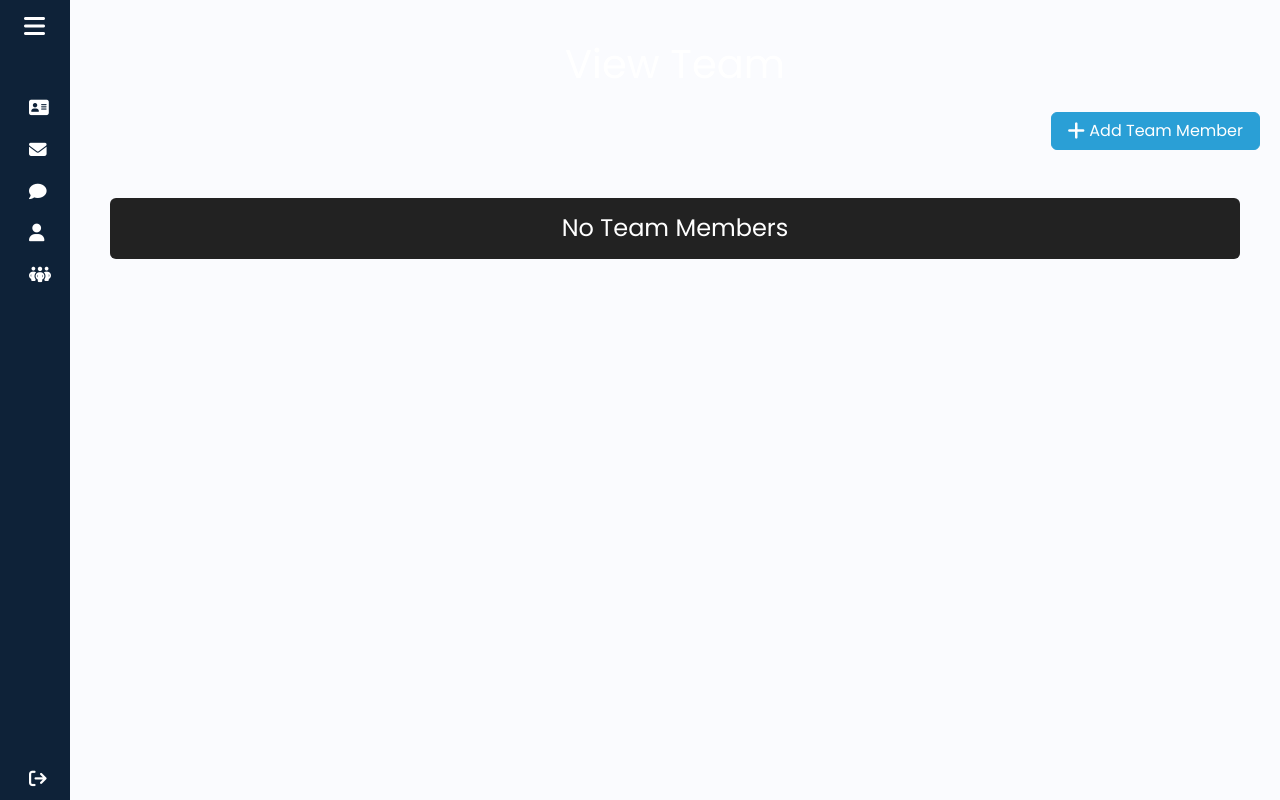
After one commit to Gwepura/ArtSy, a Django app: page /dashboard/team/ in a window 1280 px wide. The commit adds this page. Run offline with Django 5.2, Linux system fonts and the light colour scheme; some libraries are stand-ins or nearby versions.

Commit message:
Add team functionality

```diff
--- a/artsy_client/urls.py
+++ b/artsy_client/urls.py
@@ -3,4 +3,5 @@
 
 urlpatterns = [
     path('', views.index, name='index'),
+    path('member/<int:id>', views.view_member_profile, name='view_member_profile'),
 ]
--- a/dashboard/admin.py
+++ b/dashboard/admin.py
@@ -5,3 +5,4 @@
 admin.site.register(Email)
 admin.site.register(Question)
 admin.site.register(Response)
+admin.site.register(TeamMember)
--- a/dashboard/templates/dashboard/base.html
+++ b/dashboard/templates/dashboard/base.html
@@ -46,6 +46,12 @@
                             <span>Users</span>
                         </a>
                     </li>
+                    <li class="sidebar-item">
+                        <a href="{% url 'view_team' %}" class="sidebar-link">
+                            <i class="fa-solid fa-people-group fa-lg"></i>
+                            <span>Team</span>
+                        </a>
+                    </li>
 
                     <!-- <li class="sidebar-item">
                         <a href="#" class="sidebar-link collapsed has-dropdown" data-bs-toggle="collapse"
--- /dev/null
+++ b/dashboard/templates/team/index.html
@@ -0,0 +1,124 @@
+{% extends "dashboard/base.html" %}
+
+{% block body %}
+    <h3 class="m-4">View Team</h3>
+
+    <div class="row">
+        <div class="col-12 text-end">
+            <a class="btn btn-primary me-1" href="{% url 'add_team_member' %}">
+                <i class="fa-solid fa-plus fa-lg"></i> Add Team Member
+            </a>
+        </div>
+    </div>
+    <br>
+    <br>
+    <div class="row">
+        <div class="col-12">
+            {% if team %}
+                <div class="card gb-light ms-4 me-4 mb-4">
+                    <div class="card-header">
+                        <i class="fa-solid fa-list fa-lg"></i> Team Members
+                    </div>
+                </div>
+                <div class="card-body">
+                    <p class="card-text">
+                        <div class="table-responsive">
+                            <table class="table table-hover">
+                                <thead>
+                                    <tr>
+                                        <th scope="col">Position</th>
+                                        <th scope="col">Name</th>
+                                        <th scope="col">Designation</th>
+                                        <th scope="col">Icon</th>
+                                        <th scope="col">Active</th>
+                                        <th scope="col">Actions</th>
+                                    </tr>
+                                </thead>
+                                <tbody>
+                                    {% for member in team %}
+                                        <tr>
+                                            <td> {{ member.position }} </td>
+                                            <td> {{ member.name }} </td>
+                                            <td> {{ member.designation }} </td>
+                                            <td> {{ member.icon }} </td>
+                                            <td> {{ member.active }} </td>
+                                            <td>
+                                                <button type="button" class="btn btn-success me-1" href="{% url 'view_team_member' member.id %}" data-bs-toggle="modal" data-bs-target="#memberModal{{member.id}}">
+                                                    <i class="fa-solid fa-circle-info fa-lg"></i>
+                                                </button>
+
+                                                <!-- Modal - View Member-->
+                                                <div class="modal" id="memberModal{{member.id}}" tabindex="-1" aria-labelledby="memberModalLabel1" aria-hidden="true">
+                                                    <div class="modal-dialog" role="document">
+                                                        <div class="modal-content">
+                                                            <div class="modal-header">
+                                                                <h5 class="modal-title">
+                                                                    {{ member.name }}
+                                                                </h5>
+                                                                <button type="button" class="btn-close" data-bs-dismiss="modal" aria-label="Close">
+                                                                    <span aria-hidden="true"></span>
+                                                                </button>
+                                                            </div>
+                                                            <div class="modal-body">
+                                                                <ul>
+                                                                    <li>Name: <strong>{{ member.name }}</strong></li>
+                                                                    <li>Designation: <strong>{{ member.designation }}</strong></li>
+                                                                    <li>Bio: <strong>{{ member.bio }}</strong></li>
+                                                                    <li>Icon: <strong>{{ member.icon }}</strong></li>
+                                                                    <li>Active: <strong>{{ member.active }}</strong></li>
+                                                                </ul>
+                                                            </div>
+                                                            <div class="modal-footer">
+                                                                <button type="button" class="btn btn-primary" data-bs-dismiss="modal">Close</button>
+                                                            </div>
+                                                        </div>
+                                                    </div>
+                                                </div>
+
+                                                <a class="btn btn-warning me-1" href="{% url 'edit_team_member' member.id %}">
+                                                    <i class="fa-solid fa-pen-to-square fa-lg"></i>
+                                                </a>
+
+                                                <button type="button" class="btn btn-danger" data-bs-toggle="modal" data-bs-target="#deleteMember{{member.id}}">
+                                                    <i class="fa-solid fa-trash-can fa-lg"></i>
+                                                </button>
+
+                                                <!-- Modal - Delete Member -->
+                                                <div class="modal" id="deleteMember{{member.id}}" tabindex="-1" aria-labelledby="deleteMemberlLabel2" aria-hidden="true">
+                                                    <div class="modal-dialog" role="document">
+                                                        <div class="modal-content">
+                                                            <div class="modal-header">
+                                                                <h5 class="modal-title">
+                                                                    {{ member.name }}
+                                                                </h5>
+                                                                <button type="button" class="btn-close" data-bs-dismiss="modal" aria-label="Close">
+                                                                    <span aria-hidden="true"></span>
+                                                                </button>
+                                                            </div>
+                                                            <div class="modal-body">
+                                                                <p>Are you want to delete this member?</p>
+                                                            </div>
+                                                            <div class="modal-footer">
+                                                                <form action="{% url 'delete_team_member' member.id%}" method="POST">
+                                                                    {% csrf_token%}
+                                                                    <input type="submit" class="btn btn-primary" value="Delete">
+                                                                </form>
+                                                                <button type="button" class="btn btn-secondary" data-bs-dismiss="modal">Cancel</button>
+                                                            </div>
+                                                        </div>
+                                                    </div>
+                                                </div>
+                                            </td>
+                                        </tr>
+                                    {% endfor %}
+                                </tbody>
+                            </table>
+                        </div>
+                    </p>
+                </div>
+            {% else %}
+                <h5 class="alert alert-light ms-4 me-4">No Team Members</h5>
+            {% endif %}
+        </div>
+    </div>
+{% endblock %}
--- a/dashboard/urls.py
+++ b/dashboard/urls.py
@@ -18,4 +18,9 @@
     path('responses/add/', views.add_response, name='add_response'),
     path('responses/edit/<int:id>', views.edit_response, name='edit_response'),
     path('responses/delete/<int:id>', views.delete_response, name='delete_response'),
+    path('team/', views.view_team, name='view_team'),
+    path('team/add/', views.add_team_member, name='add_team_member'),
+    path('team/<int:id>', views.view_team_member, name='view_team_member'),
+    path('team/edit/<int:id>', views.edit_team_member, name='edit_team_member'),
+    path('team/delete/<int:id>', views.delete_team_member, name='delete_team_member'),
 ]
--- a/dashboard/views.py
+++ b/dashboard/views.py
@@ -187,3 +187,67 @@
         response.delete()
 
     return HttpResponseRedirect(reverse('view_responses'))
+
+# Team Members
+def view_team(request):
+    return render(request, 'team/index.html', {
+        'team': TeamMember.objects.order_by('position')
+    })
+
+def view_team_member(request, id):
+    member = TeamMember.objects.get(id=id)
+
+    return HttpResponseRedirect(reverse('view_team'))
+def add_team_member(request):
+    if request.method == 'POST':
+        form = TeamMemberForm(request.POST)
+
+        if form.is_valid():
+            new_team_member = TeamMember(
+                name=form.cleaned_data['name'],
+                designation=form.cleaned_data['designation'],
+                bio=form.cleaned_data['bio'],
+                icon=form.cleaned_data['icon'],
+                position=form.cleaned_data['position'],
+                active=form.cleaned_data['active']
+            )
+
+            new_team_member.save()
+
+            return render(request, 'team/add.html', {
+                'form': TeamMemberForm(),
+                'success': True
+            })
+    else:
+        form = TeamMemberForm()
+
+    return render(request, 'team/add.html', {
+        'form': TeamMemberForm()
+    })
+
+def edit_team_member(request, id):
+    if request.method == 'POST':
+        member = TeamMember.objects.get(id=id)
+        form = TeamMemberForm(request.POST, instance=member)
+
+        if form.is_valid():
+            form.save()
+
+            return render(request, 'team/edit.html', {
+                'form': form,
+                'success': True,
+            })
+    else:
+        member = TeamMember.objects.get(id=id)
+        form = TeamMemberForm(instance=member)
+
+        return render(request, 'team/edit.html', {
+            'form': form
+        })
+
+def delete_team_member(request, id):
+    if request.method == 'POST':
+        member = TeamMember.objects.get(id=id)
+        member.delete()
+
+    return HttpResponseRedirect(reverse('view_team'))
```
Also changed, not shown: artsy_client/templates/artsy_client/index.html (+122 -75 lines), artsy_client/views.py (+11 -1 lines), dashboard/forms.py (+23 -2 lines), dashboard/models.py (+24 -0 lines), dashboard/templates/team/add.html (added, +31 -0 lines), dashboard/templates/team/edit.html (added, +31 -0 lines), dashboard/migrations/0003_teammember.py (added), dashboard/migrations/0004_delete_teammember.py (added), dashboard/migrations/0005_teammember.py (added).
